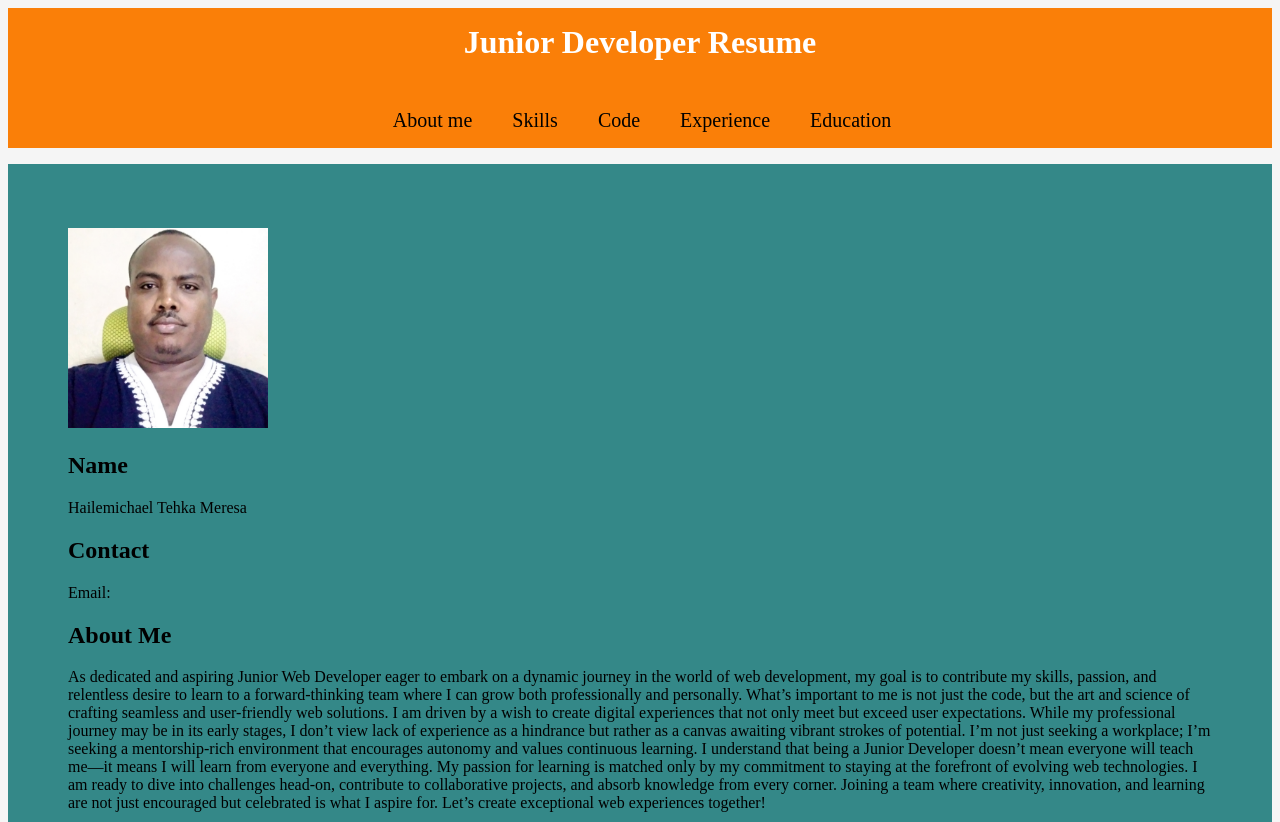
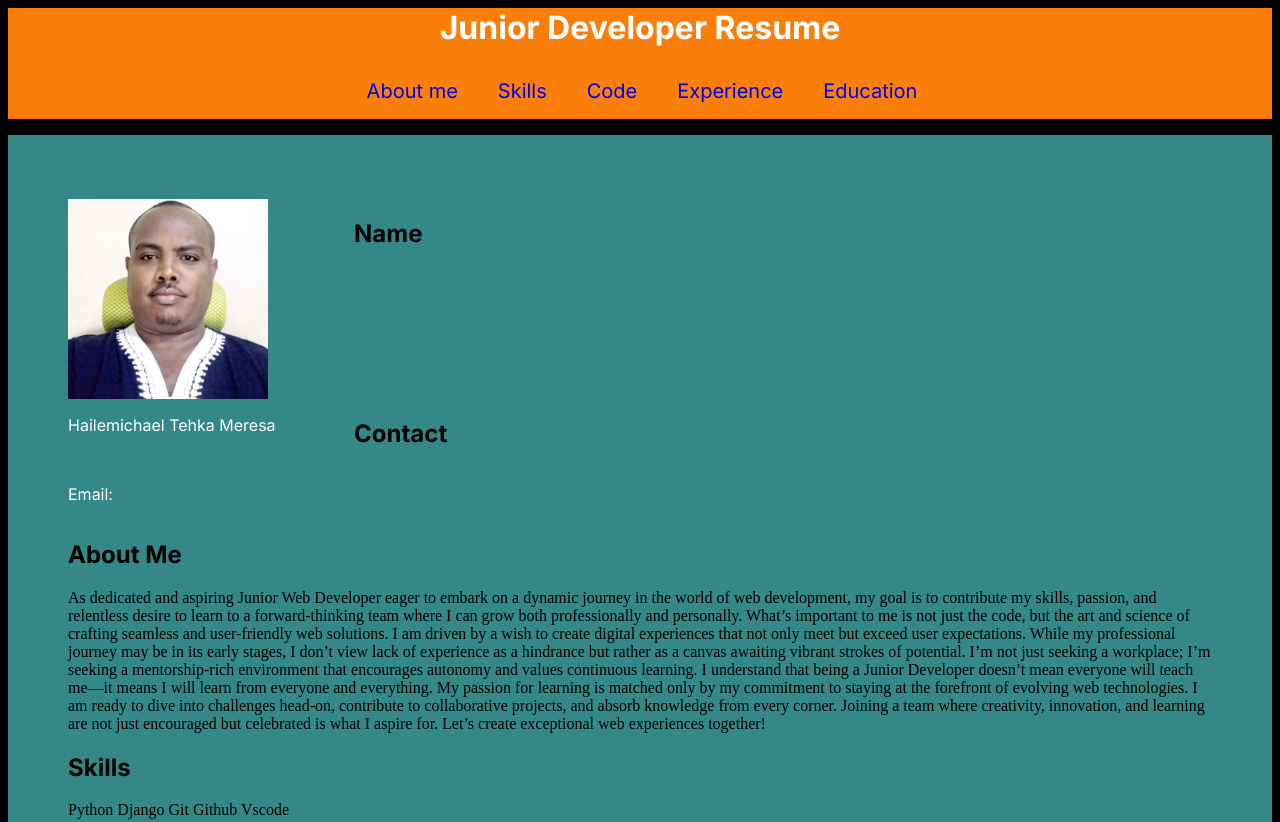
Before and after one commit to mickotec/rsschool-cv, a plain HTML site: page index.html in a window 1280 px wide. Shown: the top 822 px of the page. Drawn offline with Linux system fonts and the light colour scheme.

Commit message:
feat: add custom font and CSS variables for improved styling, enhance contact section layout, and update skills presentation in index.html

```diff
--- a/css/style.css
+++ b/css/style.css
@@ -1,3 +1,11 @@
+@import url("https://fonts.googleapis.com/css2?family=Inter:ital,opsz,wght@0,14..32,100..900;1,14..32,100..900&display=swap");
+
+:root {
+  --primary-color: #fa7f08;
+  --secondary-color: #348888;
+  --text-color: #fff;
+  --magenta: #e310cb;
+}
 .header {
   display: block;
   background-color: #fa7f08;
@@ -9,12 +17,14 @@
 }
 
 .header__title {
+  font-family: "Inter", serif;
   font-size: 2rem;
   color: #fff;
   margin: 0;
-  padding: 1rem 0;
+
   text-align: center;
 }
+
 .nav {
   display: flex;
   justify-content: space-around;
@@ -29,32 +39,49 @@
 }
 
 .nav__list-item {
+  font-family: "Inter", serif;
   display: inline;
   margin-right: 36px;
   font-size: 20px;
-}
-
-.header__list-item {
-  margin-right: 36px;
-  font-size: 20px;
+  color: var(--text-color);
 }
 
 .main {
   display: block;
-
   align-items: center;
   padding: 4rem 1rem;
   padding-left: 60px;
   padding-right: 60px;
   max-width: 1200px;
   margin: auto;
-
   background-color: #348888;
 }
 
+span {
+  font-family: "Inter", serif;
+  color: var(--text-color);
+}
+
+.contact {
+  display: grid;
+  grid-template-columns: 1fr 3fr;
+}
+
+.contact__photo {
+  margin: auto;
+  width: 100%;
+  height: 100%;
+}
+
+.contact__info {
+  display: grid;
+  padding-left: 40px;
+}
+
+.contact__github {
+}
 .footer {
   display: block;
-
   background-color: #fa7f08;
   align-items: center;
   padding: 4rem 1rem;
@@ -70,32 +97,40 @@
   justify-content: space-around;
   margin-block-start: 1em;
   margin-block-end: 1em;
-
   padding-inline-start: 40px;
   unicode-bidi: isolate;
 }
+
 .footer > p {
   text-align-last: center;
 }
 
 a {
-  color: inherit;
   text-decoration: none;
 }
 
 small {
+  font-family: "Inter", serif;
   align-items: center;
+  color: black;
 }
 
 body {
   padding: 0;
-  background-color: whitesmoke;
-}
-h1 {
-  color: blueviolet;
-  text-align: start;
+  background-color: black;
 }
 
 h2 {
+  font-family: "Inter", serif;
   color: black;
 }
+
+li {
+  font-family: "Inter", serif;
+  color: var(--text-color);
+}
+
+p {
+  font-family: "Inter", serif;
+  color: var(--text-color);
+}
```
